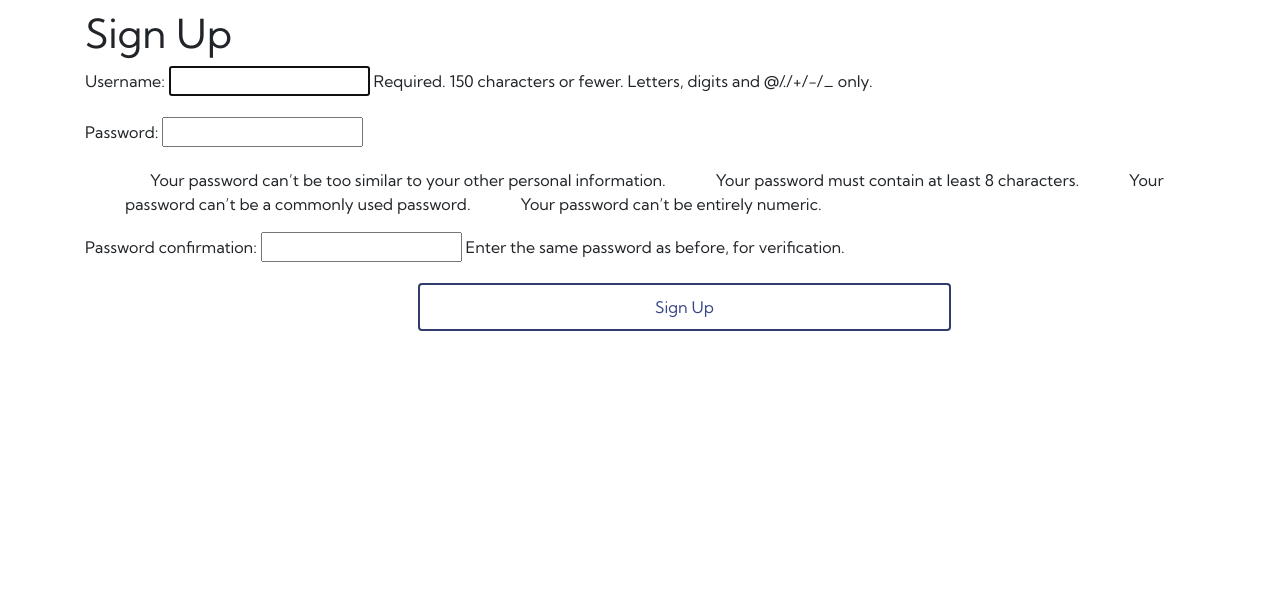
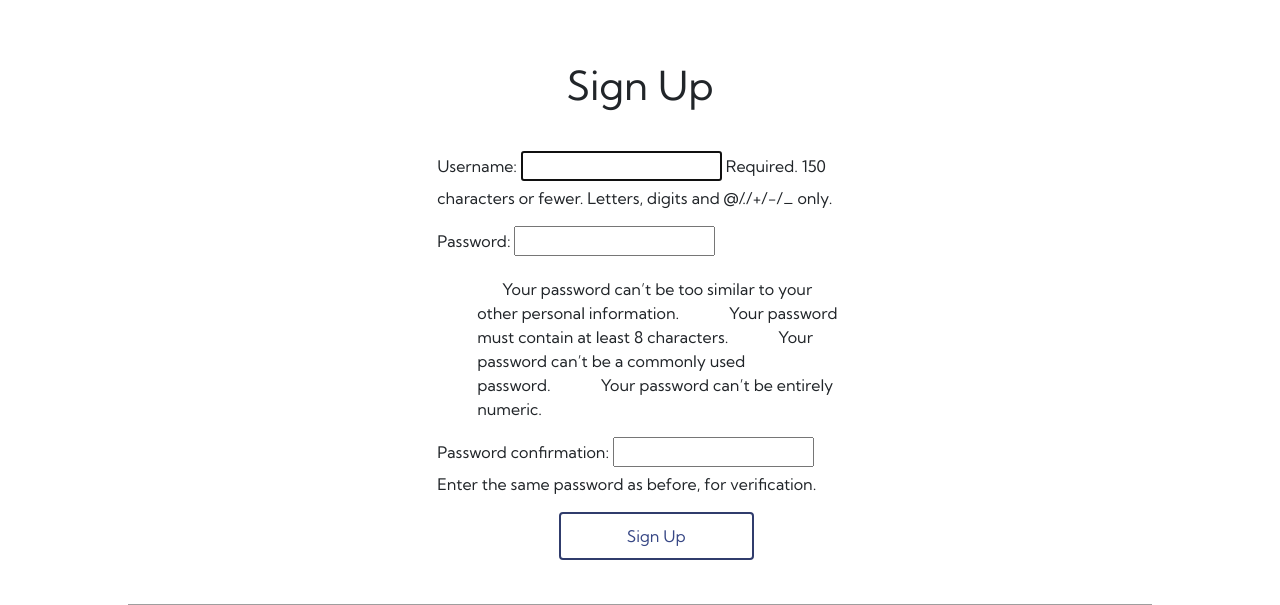
Before and after one commit to SherreAhlers/Scholar_Stack, a Django app: page /accounts/signup/ in a window 1280 px wide. Shown: the part 70-675 px from the top of the page. Run offline with Django 3.2, Linux system fonts and the light colour scheme; some libraries are stand-ins or nearby versions; grey boxes are pictures that could not be loaded.

Commit message:
reapply styles that were lost

```diff
--- a/scholarstack/main_app/templates/about.html
+++ b/scholarstack/main_app/templates/about.html
@@ -11,5 +11,6 @@
 
 {% endblock %}
 
-
+{% block footer %}
 <img src="https://i.imgur.com/L2k5RBN.png?1" class="footer-img" alt="garland banner of children" width="100%" />
+{% endblock %}
--- a/scholarstack/main_app/templates/base.html
+++ b/scholarstack/main_app/templates/base.html
@@ -38,6 +38,7 @@
         {% block content %} {% endblock %}
     </main>
     <footer class="page-footer">
+        {% block footer %} {% endblock %}
         <div class="right">All Rights Reserved, &copy; 2020 Scholar Stack &nbsp;</div>
     </footer>
 </body>
--- a/scholarstack/main_app/templates/registration/login.html
+++ b/scholarstack/main_app/templates/registration/login.html
@@ -14,6 +14,9 @@
     </form>
 </div>
 
+{% endblock %}
+
+{% block footer %}
 <img src="https://i.imgur.com/L2k5RBN.png?1" class="footer-img" alt="garland banner of children" width="100%" />
 
 {% endblock %}
--- a/scholarstack/main_app/templates/registration/signup.html
+++ b/scholarstack/main_app/templates/registration/signup.html
@@ -1,10 +1,17 @@
 {% extends 'base.html' %} {% block content %}
-<h1>Sign Up</h1>
-<form method="POST" action="{% url 'signup' %}">
-    {% csrf_token %} {{ form.as_p }}
-    <input type="submit" class="btn" value="Sign Up">
-</form>
-
+<div class="overlay">
+    <form class="login-form" method="POST" action="{% url 'signup' %}">
+        <div class="con">
+            <header class="login-info">
+                <h1>Sign Up</h1>
+            </header>
+            {% csrf_token %} {{ form.as_p }}
+            <input type="submit" class="btn" value="Sign Up">
+        </div>
+    </form>
+</div>
 {% endblock %}
 
+{% block footer %}
 <img src="https://i.imgur.com/L2k5RBN.png?1" alt="garland banner of children" width="100%" />
+{% endblock %}
```
